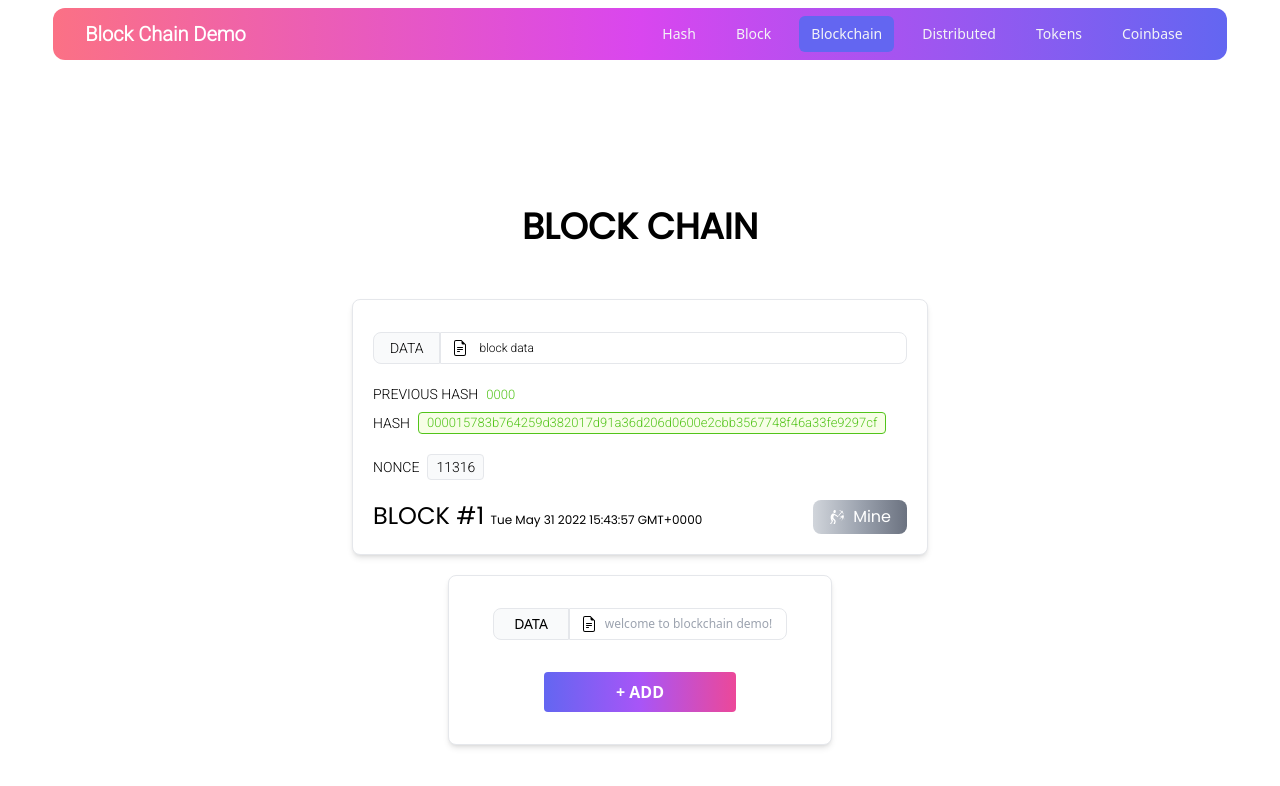
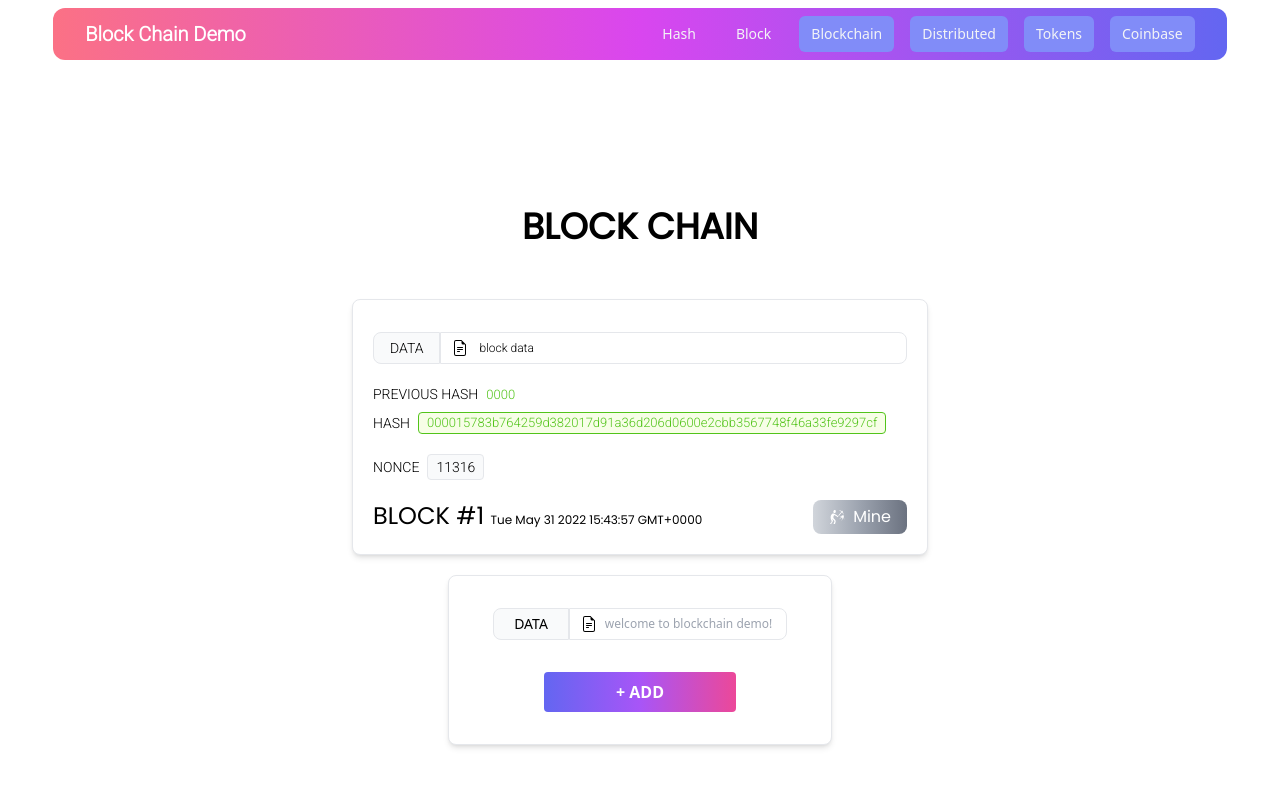
Before and after one commit to VijayKesanakurthi/blockchaindemo, a Next.js app: page / in a window 1280 px wide. Shown: the top 786 px of the page. Built offline with nearby package versions, Linux system fonts and the light colour scheme; a web font is replaced by a local one.

Commit message:
animation added

```diff
--- a/components/hash/hash.jsx
+++ b/components/hash/hash.jsx
@@ -4,6 +4,8 @@ import { sha256 } from 'js-sha256';
 
 export default function Hash(){
   const [data,setData]=useState("")
+  const [color,setColor]=useState(false)
+
 
   return(
     <div className="block space-y-5 p-6 mt-2 rounded-lg shadow-lg bg-white max-w-[80vw] min-w-[80vw] xl:min-w-[65vw] full hover:shadow-xl mt-2">
@@ -33,12 +35,13 @@ export default function Hash(){
 
       rows="12"
       placeholder="Data"
-      onChange={e=>setData(e.target.value)}
+      onChange={e=>{setData(e.target.value);
+                    setColor(true)    ;      setTimeout(()=>setColor(false),100)}}
     ></textarea>
     </div>
       <div className="flex space-x-5 items-center">
         <span className="">Hash</span>
-        <p className="border overflow-x-scroll scrollbar-thin rounded-lg p-2">{sha256(data)}</p>
+        <p className={color?"border bg-lime-50 border text-[#52c41a] border-[#52c41a] overflow-x-scroll scrollbar-thin rounded-lg p-2 transition-all":`border overflow-x-scroll scrollbar-thin rounded-lg transition-all p-2`}>{sha256(data)}</p>
       </div>
       </div>
 
--- a/components/nav.jsx
+++ b/components/nav.jsx
@@ -13,14 +13,25 @@ function Nav() {
 
   }
 
+  const navigate=[
+    {name:"Hash",route:"/hash"},
+    {name:"Block",route:"/block"},
+    {name:"Blockchain",route:"/"},
+    {name:"Distributed",route:"/"},
+    {name:"Tokens",route:"/"},
+    {name:"Coinbase",route:"/"},
+
+
+
+  ]
   const styles={
    navItem:`text-gray-100 hover:bg-indigo-500 hover:text-white px-3 py-2 rounded-md text-sm font-medium`,
-    actv:'bg-indigo-500',
+    actv:'bg-indigo-400  backdrop-filter backdrop-blur-lg',
     mobileItem:"text-gray-300 hover:bg-purple-500 hover:text-white block px-3 py-2 rounded-md text-base font-medium"
 
   }
   return (
-        <nav className="bg-gradient-to-r from-rose-400 via-fuchsia-500 to-indigo-500 max-w-screen w-11/12 rounded-xl mt-2">
+        <nav className="bg-gradient-to-r from-rose-400 via-fuchsia-500 to-indigo-500 max-w-screen w-11/12 rounded-xl  bg-opacity-60 backdrop-filter backdrop-blur-lg  mt-2">
         <div className="max-w-screen px-4 py-2 sm:px-6 relative lg:px-8">
           <div className="flex items-center justify-between ">
             <div className="flex w-full items-center justify-between">
@@ -29,47 +40,15 @@ function Nav() {
               </div>
               <div className="hidden md:block ">
                 <div className="ml-10 flex items-baseline space-x-4">
-                  <Link href="/hash">
+                  {navigate.map((e,i)=>
+          <Link href={e.route}>
                     <a
-                    className={`${styles.navItem} ${isActive('/hash')?styles.actv:' '}` }
+                    className={`${styles.navItem} ${isActive(e.route)?styles.actv:' '}` }
                   >
-                    Hash
+                  {e.name}
                   </a>
                     </Link>
-
-                  <a
-                    href="#"
-                    className={`${styles.navItem}`}
-                  >
-                    Block
-                  </a>
-                  <Link href="/">
-
-                  <a
-                    className={`${styles.navItem} ${isActive('/')?styles.actv:' '}`}
-                  >
-                   Blockchain
-                  </a>
-                  </Link>
-                  <a
-                    href="#"
-                    className={`${styles.navItem}`}
-                  >
-                    Distributed
-                  </a>
-
-                  <a
-                    href="#"
-                    className={`${styles.navItem}`}
-                  >
-                   Tokens
-                  </a>
-                    <a
-                    href="#"
-                    className={`${styles.navItem}`}
-                  >
-                   Coinbase
-                  </a>
+                               )}
                 </div>
               </div>
             </div>
@@ -125,53 +104,24 @@ function Nav() {
           enter="transition ease-out duration-100 transform"
           enterFrom="opacity-0 scale-100 -translate-y-10"
           enterTo="opacity-100 scale-100"
-          leave="transition ease-in duration-75 transform"
+          leave="transition ease-in duration-100 transform"
           leaveFrom="opacity-100 scale-100"
-          leaveTo="opacity-0 scale-50"
+          leaveTo="opacity-0 scale-100 translate-x-10"
         >
           {(ref) => (
-            <div className="md:hidden bg-gradient-to-l from-rose-400 via-fuchsia-500 to-indigo-500 w-full opacity-90 rounded-lg absolute" id="mobile-menu z-0 shadow">
+            <div className="md:hidden bg-gradient-to-l from-rose-400 via-fuchsia-500 to-indigo-500 w-full opacity-90 rounded-lg absolute   bg-opacity-60 backdrop-filter backdrop-blur-lg" id="mobile-menu z-0 shadow">
               <div ref={ref} className="px-2 pt-2 pb-3 space-y-1 sm:px-3">
-                <a
-                  href="#"
-                  className={`${styles.mobileItem}`}
-                >
-                  Hash
-                </a>
+                 {navigate.map((e,i)=>
+          <Link href={e.route}>
+                    <a
+                    className={`${styles.mobileItem} ${isActive(e.route)?styles.actv:' '}` }
+                  >
 
-                <a
-                  href="#"
-                  className={`${styles.mobileItem}`}
-                >
-                 Block
-                </a>
+                      {e.name}
+                  </a>
+                    </Link>
+                               )}
 
-                <a
-                  href="#"
-                  className={`${styles.mobileItem}`}
-                >
-                  Blockchain
-                </a>
-
-                <a
-                  href="#"
-                  className={`${styles.mobileItem}`}
-                >
-                  Distributed
-                </a>
-
-                <a
-                  href="#"
-                  className={`${styles.mobileItem}`}
-                >
-                  Tokens
-                </a>
-                  <a
-                  href="#"
-                  className={`${styles.mobileItem}`}
-                >
-                  Coinbase
-                </a>
               </div>
             </div>
           )}
--- a/pages/_app.jsx
+++ b/pages/_app.jsx
@@ -1,9 +1,13 @@
 import '../styles/globals.css'
 import Layout from '../components/layout'
+import Head from 'next/head'
 
 
 function MyApp({ Component, pageProps }) {
   return<Layout>
+    <Head>
+    <title>Block Chain Demo</title>
+    </Head>
      <Component {...pageProps} />
   </Layout>
 }
--- a/pages/index.jsx
+++ b/pages/index.jsx
@@ -1,14 +1,10 @@
-import Head from 'next/head'
 import BlockChain from '../components/blockchain'
 import Header from '../components/header'
-import Nav from '../components/nav'
 
 export default function Home() {
   return (
     <>
-    <Head>
-    <title>Block Chain Demo</title>
-    </Head>
+
    <div className=" min-h-screen flex flex-col py-2 space-y-5 justify-center items-center">
     <Header/>
     <BlockChain/>
```
Also changed, not shown: components/block/block.jsx (added), 1 other file (tests, documents, lock files or other folders).
